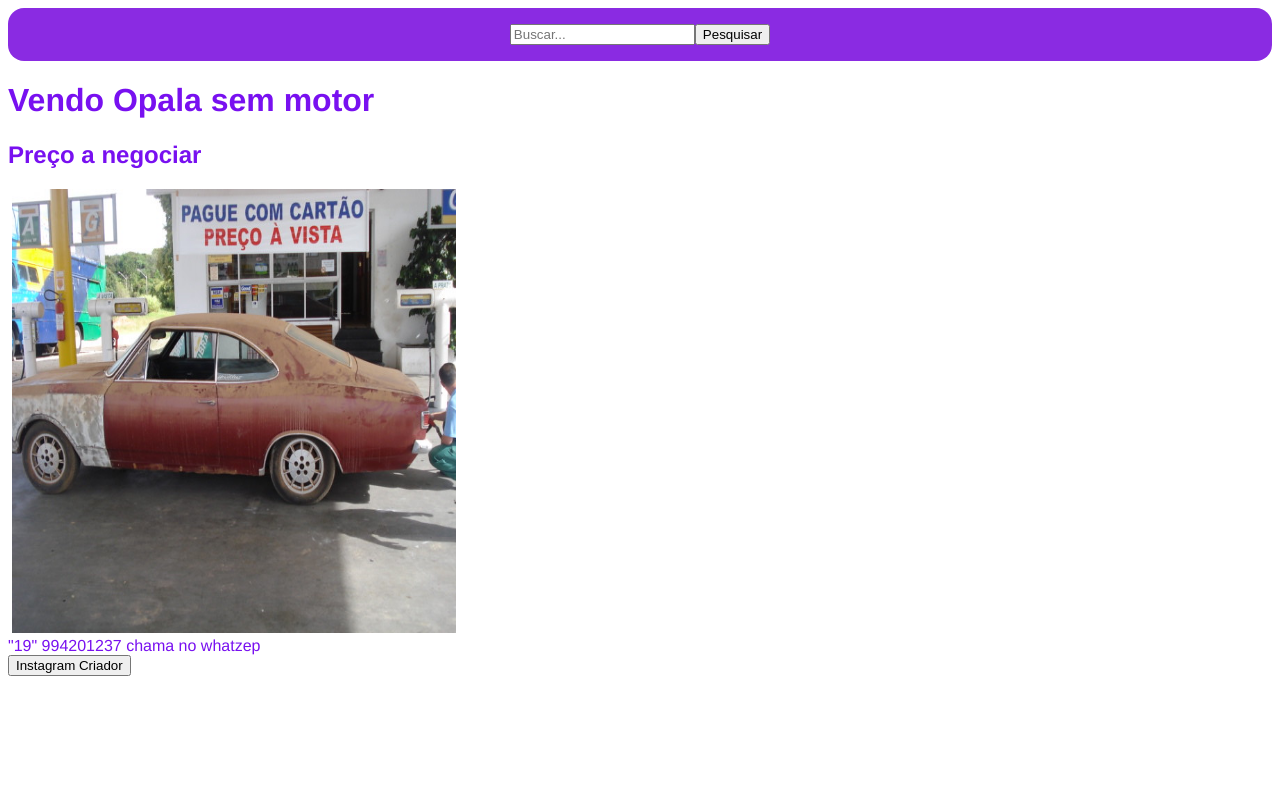
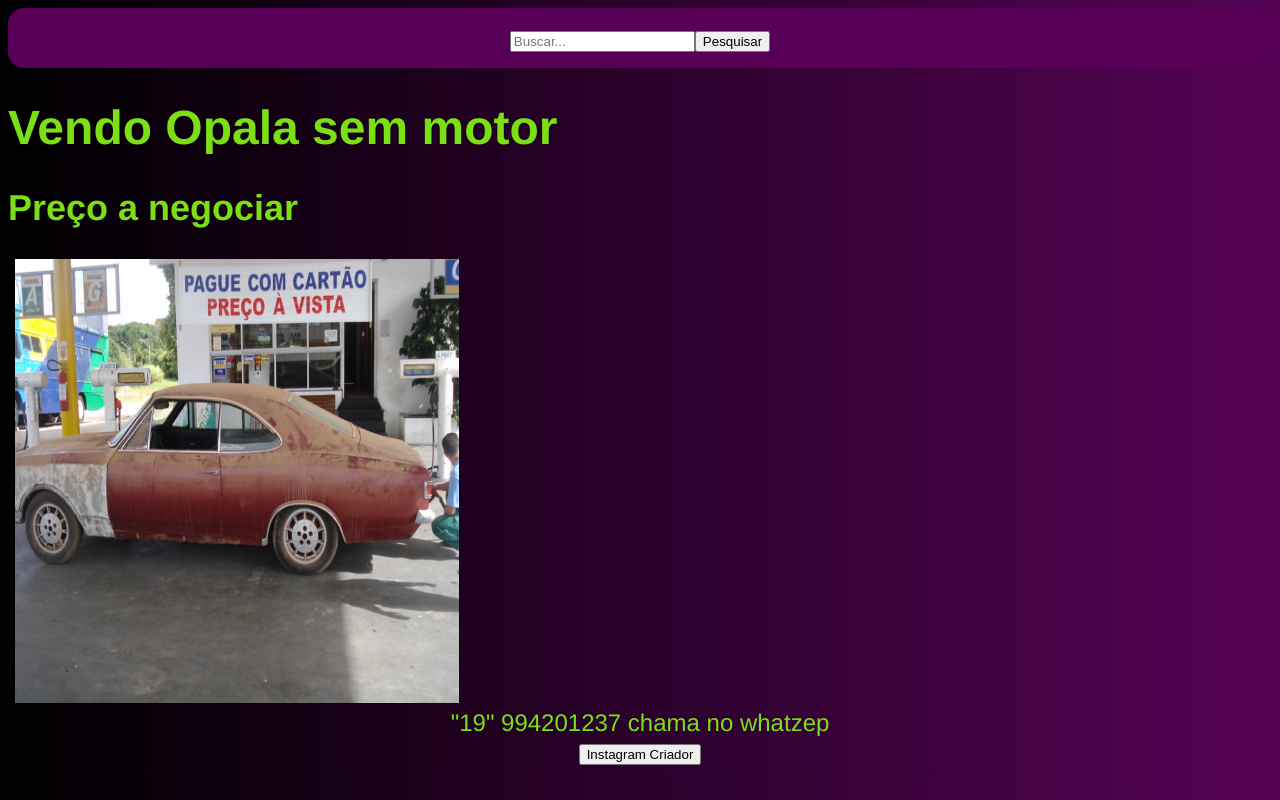
Before and after one commit to Gustavin-MainAatrox/Pratica-1, a plain HTML site: page index.html in a window 1280 px wide. Drawn offline with Linux system fonts and the light colour scheme.

Commit message:
Add files via upload

```diff
--- a/styles.css
+++ b/styles.css
@@ -1,20 +1,20 @@
 header{
-    background-color: blueviolet;
+    background-color: rgb(88, 0, 88);
     text-align: center;
     padding: 16px;
     border-radius: 16px;
-
 }
 
 body{
-    color: rgb(120, 16, 240);
-    background-image: linear-gradient (to left, rgb(14, 189, 72), rgb(4, 3, 8));
+    color: rgb(122, 223, 21);
+    background-image: linear-gradient(to left, rgb(85, 3, 85), black);
     text-align: justify;
     font-family: 'Franklin Gothic Medium', 'Arial Narrow', Arial, sans-serif;
-    font-size: 16px;
+    font-size: 24px;
+}
+
+
+footer{
+    text-align: center;
 
 }
-
-fotter{
-    text-align: center;
-}
```
Also changed, not shown: index.html (line endings or trailing spaces).
